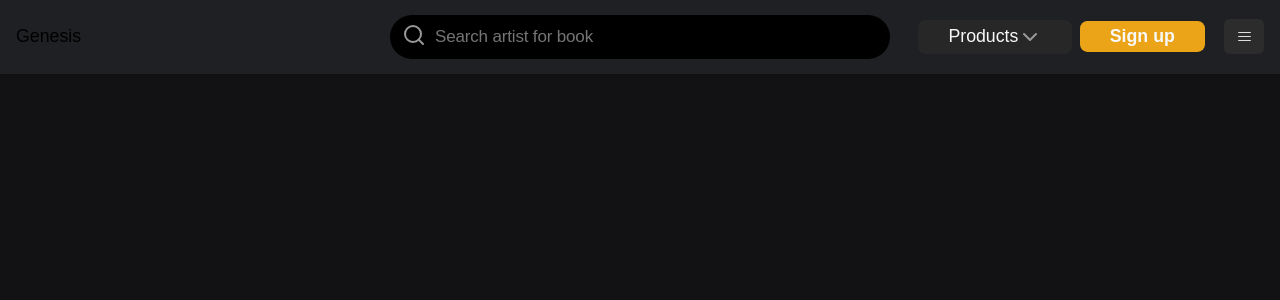
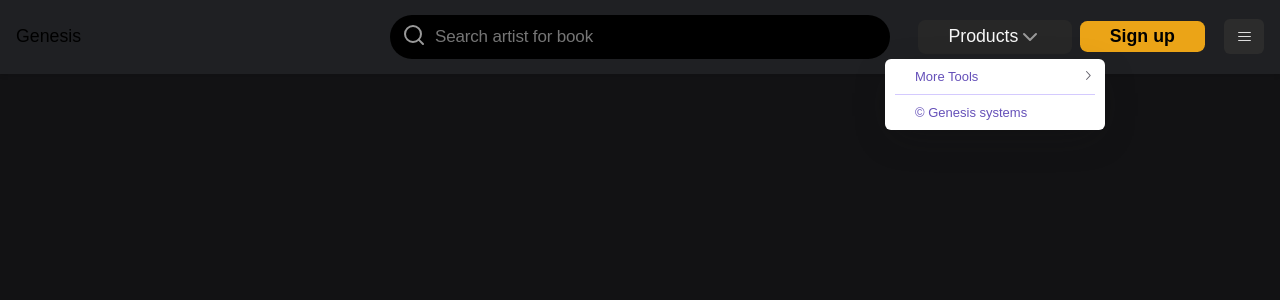
Before and after one commit to cod3baze/bigJeagle, a Next.js app: page / in a window 1280 px wide. Both pictures are taken after a click on the button "Products". Shown: the top 300 px of the page. Built offline with nearby package versions, Linux system fonts and the light colour scheme; a web font is replaced by a local one.

Commit message:
feat: Products Dropdown ui initial

```diff
--- /dev/null
+++ b/src/components/Header/Dropdowns/Products.tsx
@@ -0,0 +1,47 @@
+import {
+  DropdownMenu,
+  DropdownMenuTrigger,
+  DropdownMenuContent,
+  DropdownMenuItem,
+  DropdownMenuTriggerItem,
+  DropdownMenuSeparator,
+  RightSlot,
+} from "./";
+
+import { ChevronRightIcon } from "@radix-ui/react-icons";
+import { FiChevronDown } from "react-icons/fi";
+
+import styles from "./styles.module.scss";
+
+export function Products() {
+  return (
+    <DropdownMenu>
+      <DropdownMenuTrigger asChild>
+        <button className={`${styles.button} ${styles.products}`} type="button">
+          <span>Products</span>
+          <FiChevronDown size={24} color="var(--gray-300)" />
+        </button>
+      </DropdownMenuTrigger>
+
+      <DropdownMenuContent sideOffset={5}>
+        <DropdownMenu>
+          <DropdownMenuTriggerItem>
+            More Tools
+            <RightSlot>
+              <ChevronRightIcon />
+            </RightSlot>
+          </DropdownMenuTriggerItem>
+
+          <DropdownMenuContent sideOffset={2} alignOffset={-5}>
+            <DropdownMenuItem>
+              Save Page As… <RightSlot>⌘+S</RightSlot>
+            </DropdownMenuItem>
+          </DropdownMenuContent>
+        </DropdownMenu>
+
+        <DropdownMenuSeparator />
+        <DropdownMenuItem>&copy; Genesis systems</DropdownMenuItem>
+      </DropdownMenuContent>
+    </DropdownMenu>
+  );
+}
--- a/src/components/Header/Dropdowns/styles.module.scss
+++ b/src/components/Header/Dropdowns/styles.module.scss
@@ -16,3 +16,22 @@
     background-color: var(--tertiary);
   }
 }
+.button {
+  display: flex;
+  align-items: center;
+  justify-content: space-between;
+
+  padding: 5px 30px;
+  border-radius: var(--border-radius-large);
+  transition: var(--transition-base);
+
+  &:hover {
+    filter: brightness(1.2);
+  }
+  &.products {
+    background: var(--tertiary);
+    color: var(--white);
+
+    font-size: 1.2rem;
+  }
+}
--- a/src/components/Header/index.tsx
+++ b/src/components/Header/index.tsx
@@ -1,6 +1,7 @@
 import NextLink from "next/link";
-import { FiChevronDown, FiSearch } from "react-icons/fi";
+import { FiSearch } from "react-icons/fi";
 
+import { Products } from "./Dropdowns/Products";
 import { MoreOptions } from "./Dropdowns/MoreOptions";
 
 import styles from "../../styles/components/Header.module.scss";
@@ -31,13 +32,7 @@ export function Header() {
 
         <ul>
           <li>
-            <button
-              className={`${styles.button} ${styles.products}`}
-              type="button"
-            >
-              <span>Products</span>
-              <FiChevronDown size={24} color="var(--gray-300)" />
-            </button>
+            <Products />
           </li>
           <li>
             <button
--- a/src/styles/components/Header.module.scss
+++ b/src/styles/components/Header.module.scss
@@ -49,7 +49,7 @@ header#headerContainer {
         }
         &.signup {
           background: var(--foreground);
-          color: var(--white);
+          color: var(--black);
 
           font-size: 1.2rem;
           font-weight: bold;
```
